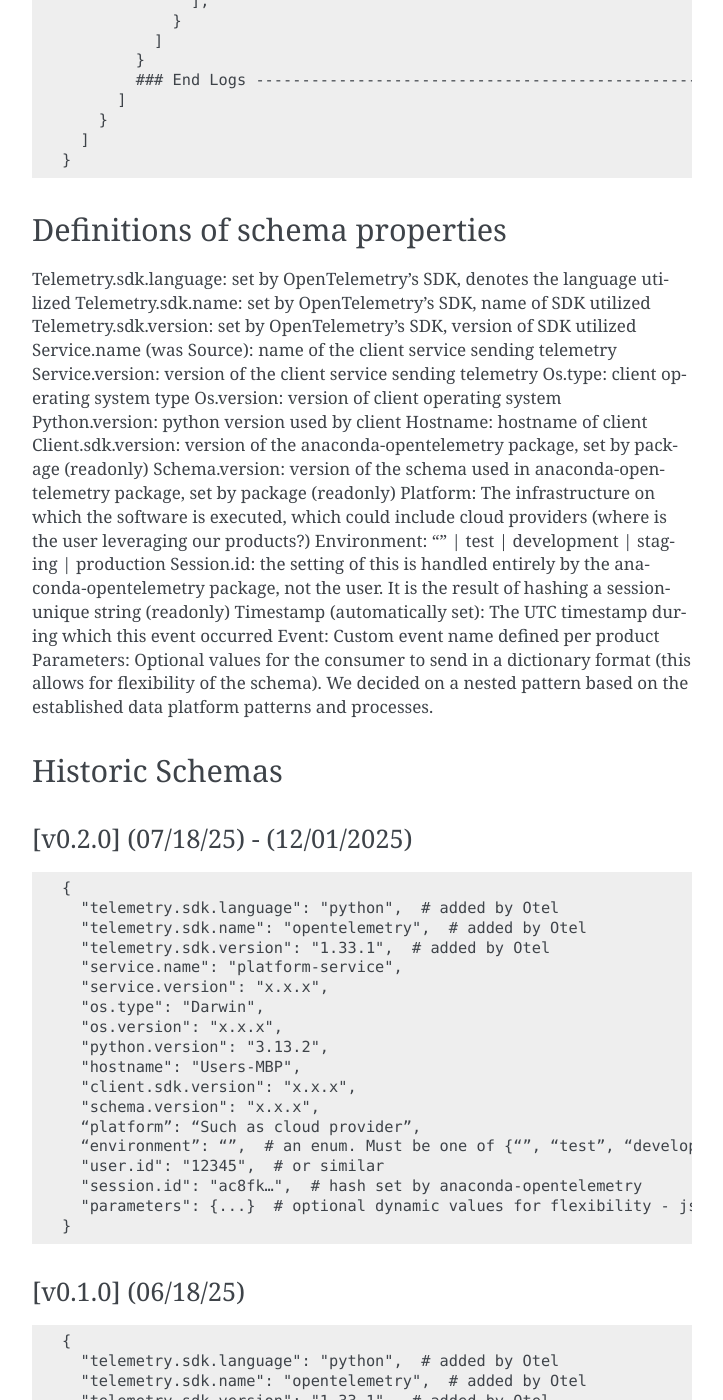
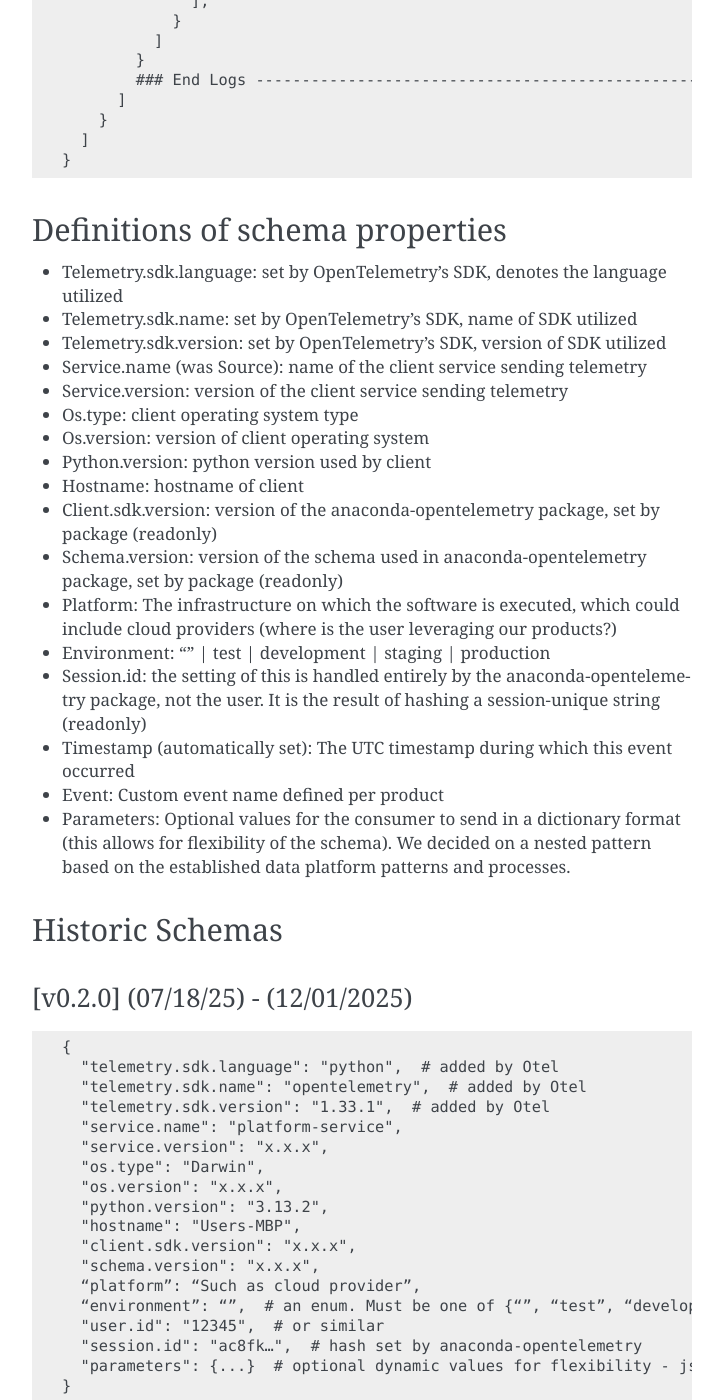
Before and after one commit to anaconda/anaconda-otel-python, a Sphinx documentation site: the page built from docs/source/schema-versions.md, in a window 1280 px wide and 1400 px high, scrolled down 1656 px. Shown: the whole window, without its empty margins (388-1111 px from the left). Built offline with Sphinx 7.4.7, drawn with Linux system fonts in a browser that asks for light colours; pages that are not in the unit, such as notebooks, are missing from menus; the version number could not be read and is left out.

Commit message:
create bullet point organized info

````diff
--- a/docs/source/schema-versions.md
+++ b/docs/source/schema-versions.md
@@ -75,23 +75,23 @@
 ```
 
 ## Definitions of schema properties
-Telemetry.sdk.language: set by OpenTelemetry’s SDK, denotes the language utilized
-Telemetry.sdk.name: set by OpenTelemetry’s SDK, name of SDK utilized
-Telemetry.sdk.version: set by OpenTelemetry’s SDK, version of SDK utilized
-Service.name (was Source): name of the client service sending telemetry
-Service.version: version of the client service sending telemetry
-Os.type: client operating system type
-Os.version: version of client operating system
-Python.version: python version used by client
-Hostname: hostname of client
-Client.sdk.version: version of the anaconda-opentelemetry package, set by package (readonly)
-Schema.version: version of the schema used in anaconda-opentelemetry package, set by package (readonly)
-Platform: The infrastructure on which the software is executed, which could include cloud providers (where is the user leveraging our products?)
-Environment: “” | test | development | staging | production
-Session.id: the setting of this is handled entirely by the anaconda-opentelemetry package, not the user. It is the result of hashing a session-unique string (readonly)
-Timestamp (automatically set): The UTC timestamp during which this event occurred
-Event: Custom event name defined per product
-Parameters: Optional values for the consumer to send in a dictionary format (this allows for flexibility of the schema). We decided on a nested pattern based on the established data platform patterns and processes.
+- Telemetry.sdk.language: set by OpenTelemetry’s SDK, denotes the language utilized
+- Telemetry.sdk.name: set by OpenTelemetry’s SDK, name of SDK utilized
+- Telemetry.sdk.version: set by OpenTelemetry’s SDK, version of SDK utilized
+- Service.name (was Source): name of the client service sending telemetry
+- Service.version: version of the client service sending telemetry
+- Os.type: client operating system type
+- Os.version: version of client operating system
+- Python.version: python version used by client
+- Hostname: hostname of client
+- Client.sdk.version: version of the anaconda-opentelemetry package, set by package (readonly)
+- Schema.version: version of the schema used in anaconda-opentelemetry package, set by package (readonly)
+- Platform: The infrastructure on which the software is executed, which could include cloud providers (where is the user leveraging our products?)
+- Environment: “” | test | development | staging | production
+- Session.id: the setting of this is handled entirely by the anaconda-opentelemetry package, not the user. It is the result of hashing a session-unique string (readonly)
+- Timestamp (automatically set): The UTC timestamp during which this event occurred
+- Event: Custom event name defined per product
+- Parameters: Optional values for the consumer to send in a dictionary format (this allows for flexibility of the schema). We decided on a nested pattern based on the established data platform patterns and processes.
 
 ## Historic Schemas
 ### [v0.2.0] (07/18/25) - (12/01/2025)
````
